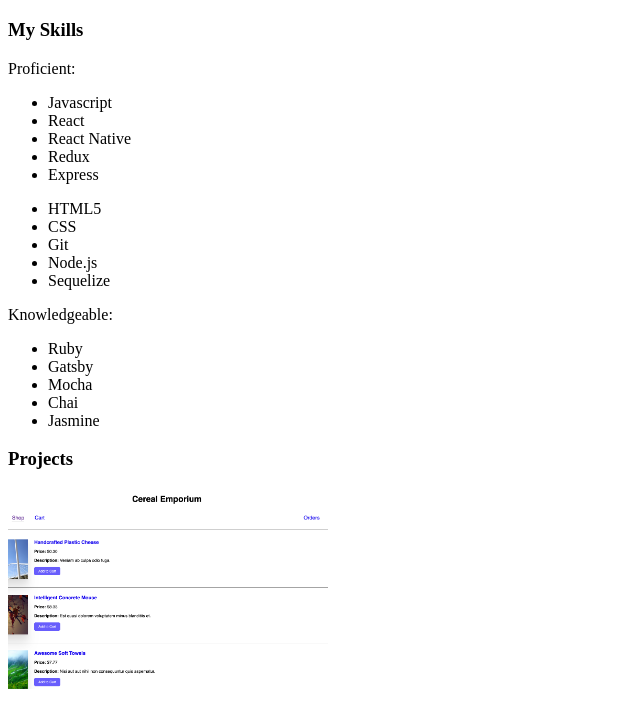
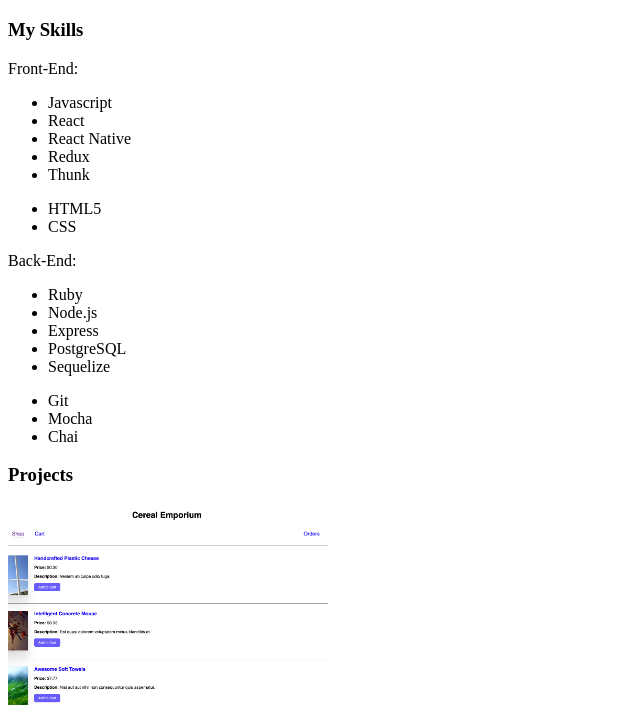
Before and after one commit to bryanryu1/portfolio-site, a Gatsby site: page /portfolio in a window 1280 px wide. Shown: the part 61-772 px from the top of the page, without its empty margins (0-640 px from the left). Built offline with nearby package versions, Linux system fonts and the light colour scheme; Gatsby itself is replaced by a stand-in of ours.

Commit message:
update skills section to reflect changes to resume

```diff
--- a/src/pages/portfolio.js
+++ b/src/pages/portfolio.js
@@ -25,31 +25,33 @@ const Portfolio = () => (
         </Fade>
         <Fade>
           <div className="skills">
-            <div className="proficiency">Proficient:</div>
+            <div className="proficiency">Front-End:</div>
             <div className="skillWrap">
               <ul>
                 <li>Javascript</li>
                 <li>React</li>
                 <li>React Native</li>
                 <li>Redux</li>
-                <li>Express</li>
+                <li>Thunk</li>
               </ul>
               <ul>
                 <li>HTML5</li>
                 <li>CSS</li>
-                <li>Git</li>
-                <li>Node.js</li>
-                <li>Sequelize</li>
               </ul>
             </div>
-            <div className="proficiency">Knowledgeable:</div>
+            <div className="proficiency">Back-End:</div>
             <div className="skillWrap">
               <ul>
                 <li>Ruby</li>
-                <li>Gatsby</li>
+                <li>Node.js</li>
+                <li>Express</li>
+                <li>PostgreSQL</li>
+                <li>Sequelize</li>
+              </ul>
+              <ul>
+                <li>Git</li>
                 <li>Mocha</li>
                 <li>Chai</li>
-                <li>Jasmine</li>
               </ul>
             </div>
           </div>
```
